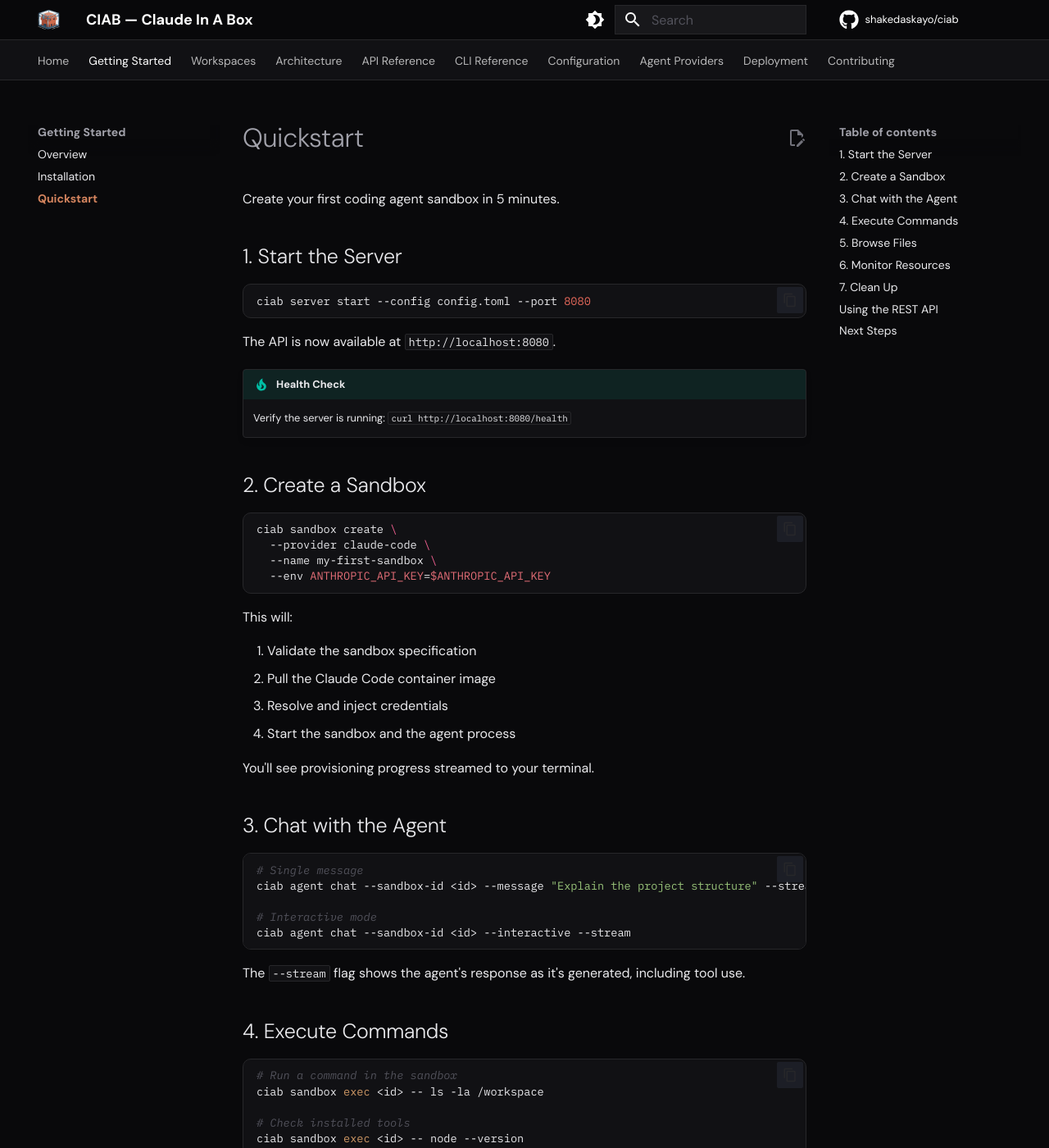
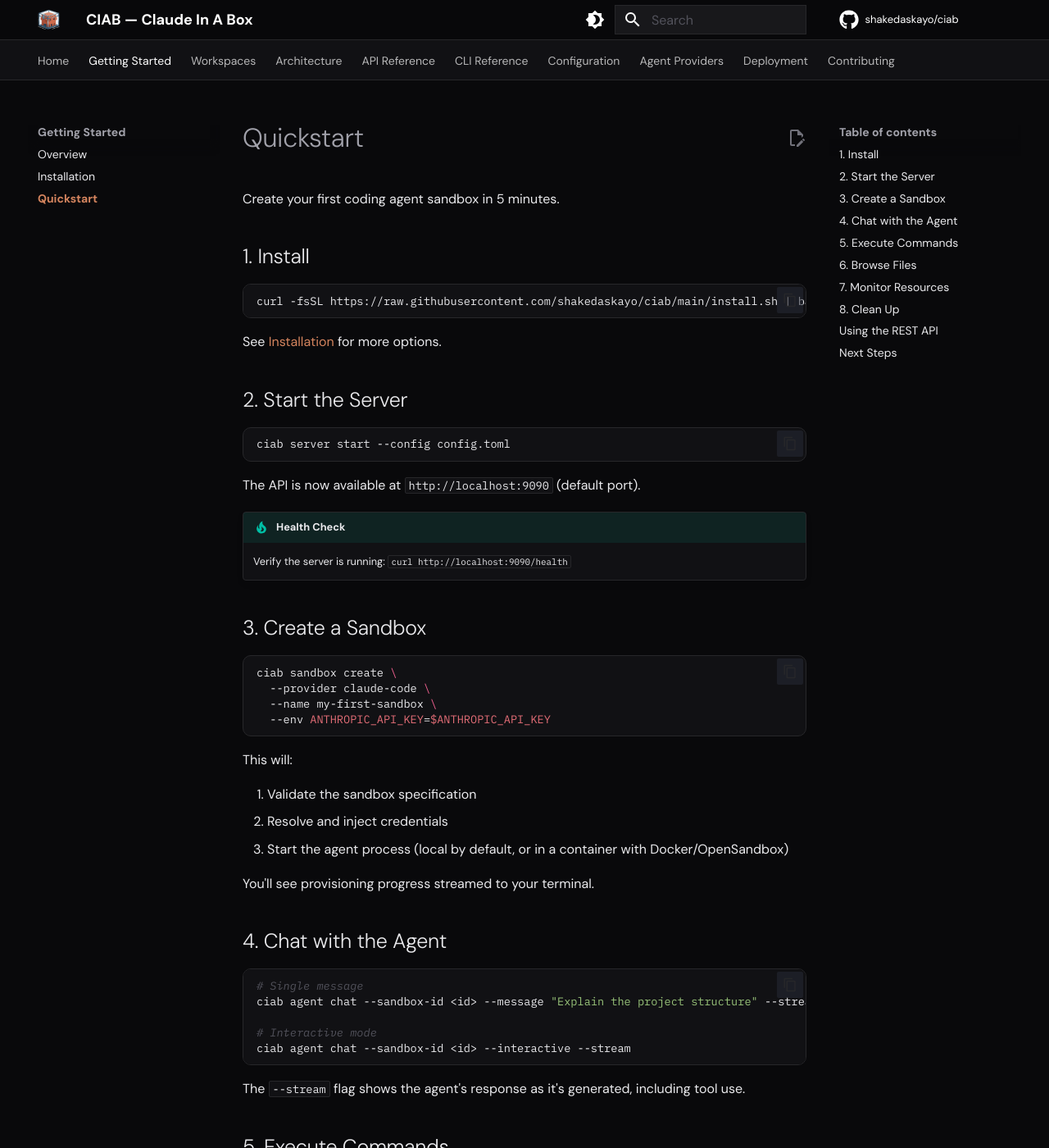
Before and after one commit to shakedaskayo/ciab, an MkDocs documentation site: the page built from docs/docs/getting-started/quickstart.md, in a window 1280 px wide and 1400 px high. Shown: the whole window at 82% size. Built offline with MkDocs 1.6.1 and Material for MkDocs 9.7.7, drawn with Linux system fonts in a browser that asks for light colours; comment, search, counter and statistics services are not loaded; some of the changed text lies outside the part shown.

Commit message:
Update quickstart docs: add install step, fix default port
Co-Authored-By: Claude Opus 4.6 (1M context) <noreply@anthropic.com>

````diff
--- a/docs/docs/getting-started/quickstart.md
+++ b/docs/docs/getting-started/quickstart.md
@@ -2,18 +2,26 @@
 
 Create your first coding agent sandbox in 5 minutes.
 
-## 1. Start the Server
+## 1. Install
 
 ```bash
-ciab server start --config config.toml --port 8080
+curl -fsSL https://raw.githubusercontent.com/shakedaskayo/ciab/main/install.sh | bash
 ```
 
-The API is now available at `http://localhost:8080`.
+See [Installation](installation.md) for more options.
+
+## 2. Start the Server
+
+```bash
+ciab server start --config config.toml
+```
+
+The API is now available at `http://localhost:9090` (default port).
 
 !!! tip "Health Check"
-    Verify the server is running: `curl http://localhost:8080/health`
+    Verify the server is running: `curl http://localhost:9090/health`
 
-## 2. Create a Sandbox
+## 3. Create a Sandbox
 
 ```bash
 ciab sandbox create \
@@ -25,13 +33,12 @@ ciab sandbox create \
 This will:
 
 1. Validate the sandbox specification
-2. Pull the Claude Code container image
-3. Resolve and inject credentials
-4. Start the sandbox and the agent process
+2. Resolve and inject credentials
+3. Start the agent process (local by default, or in a container with Docker/OpenSandbox)
 
 You'll see provisioning progress streamed to your terminal.
 
-## 3. Chat with the Agent
+## 4. Chat with the Agent
 
 ```bash
 # Single message
@@ -43,7 +50,7 @@ ciab agent chat --sandbox-id <id> --interactive --stream
 
 The `--stream` flag shows the agent's response as it's generated, including tool use.
 
-## 4. Execute Commands
+## 5. Execute Commands
 
 ```bash
 # Run a command in the sandbox
@@ -74,7 +81,7 @@ ciab sandbox stats <id>
 
 Output shows CPU usage, memory, disk, and network statistics.
 
-## 7. Clean Up
+## 8. Clean Up
 
 ```bash
 # Stop the sandbox
@@ -90,7 +97,7 @@ All CLI operations are available via the REST API:
 
 ```bash
 # Create a sandbox
-curl -X POST http://localhost:8080/api/v1/sandboxes \
+curl -X POST http://localhost:9090/api/v1/sandboxes \
   -H "Content-Type: application/json" \
   -d '{
     "agent_provider": "claude-code",
@@ -101,12 +108,12 @@ curl -X POST http://localhost:8080/api/v1/sandboxes \
   }'
 
 # Send a message
-curl -X POST http://localhost:8080/api/v1/sessions/<sid>/messages \
+curl -X POST http://localhost:9090/api/v1/sessions/<sid>/messages \
   -H "Content-Type: application/json" \
   -d '{"role": "user", "content": [{"type": "text", "text": "Hello!"}]}'
 
 # Stream events (SSE)
-curl -N http://localhost:8080/api/v1/sandboxes/<id>/stream
+curl -N http://localhost:9090/api/v1/sandboxes/<id>/stream
 ```
 
 ## Next Steps
````
Also changed, not shown: other parts of docs/docs/getting-started/quickstart.md (+2 -2 lines).
